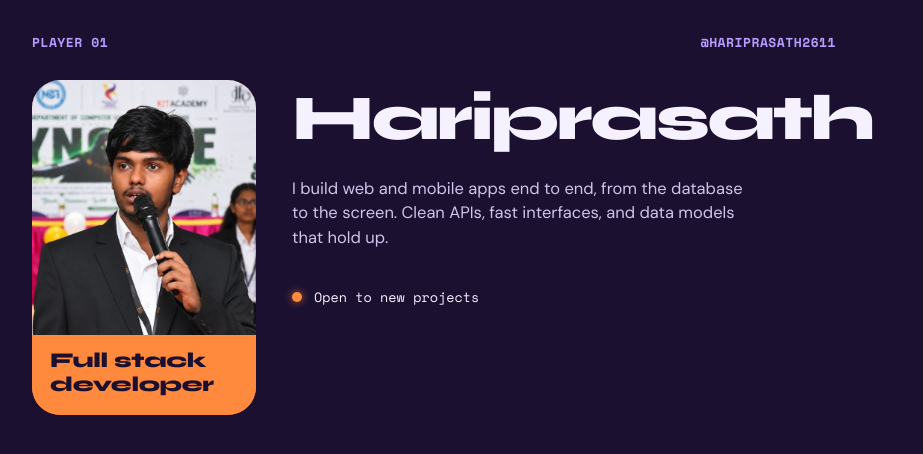
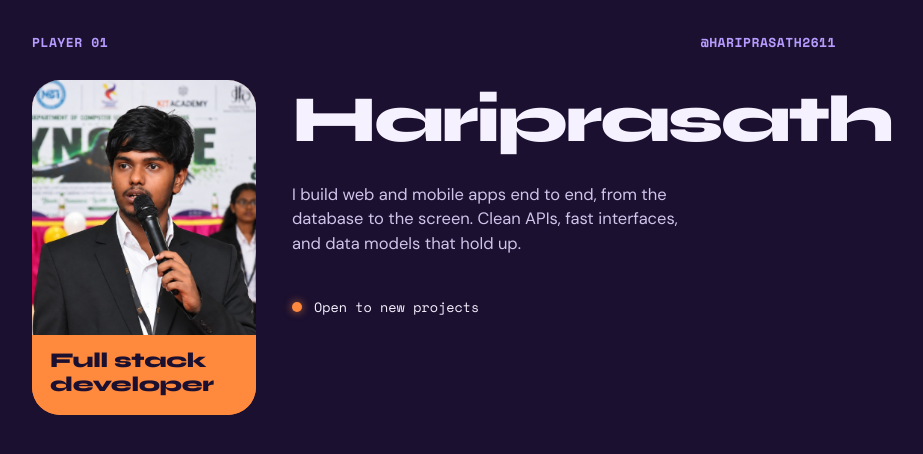
Before and after one commit to Hariprasath2611/Hariprasath2611, a website: page assets/src/01-hero.html in a window 1280 px wide. Shown: the whole page, without its empty margins (16-939 px from the left). Drawn offline with nearby package versions, Linux system fonts and the light colour scheme.

Commit message:
feat: add 01-hero.html component for portfolio hero section

```diff
--- a/assets/src/01-hero.html
+++ b/assets/src/01-hero.html
@@ -54,7 +54,7 @@
       width: 100%;
       height: 100%;
       object-fit: cover;
-      object-position: 48% 20%;
+      object-position: 48% 11%;
       display: block;
     }
     .photo-label {
@@ -78,11 +78,11 @@
     .hero-name {
       font-family: 'Syne', sans-serif;
       font-weight: 800;
-      font-size: 64px;
+      font-size: 66px;
       line-height: 0.98;
       letter-spacing: -2.5px;
       color: #F6F1FF;
-      margin-bottom: 26px;
+      margin-bottom: 30px;
       white-space: nowrap;
     }
     .hero-bio {
@@ -91,8 +91,8 @@
       font-size: 16.5px;
       line-height: 1.5;
       color: #CFC4EA;
-      margin-bottom: 36px;
-      max-width: 460px;
+      margin-bottom: 40px;
+      max-width: 410px;
     }
     .hero-status {
       display: flex;
```
